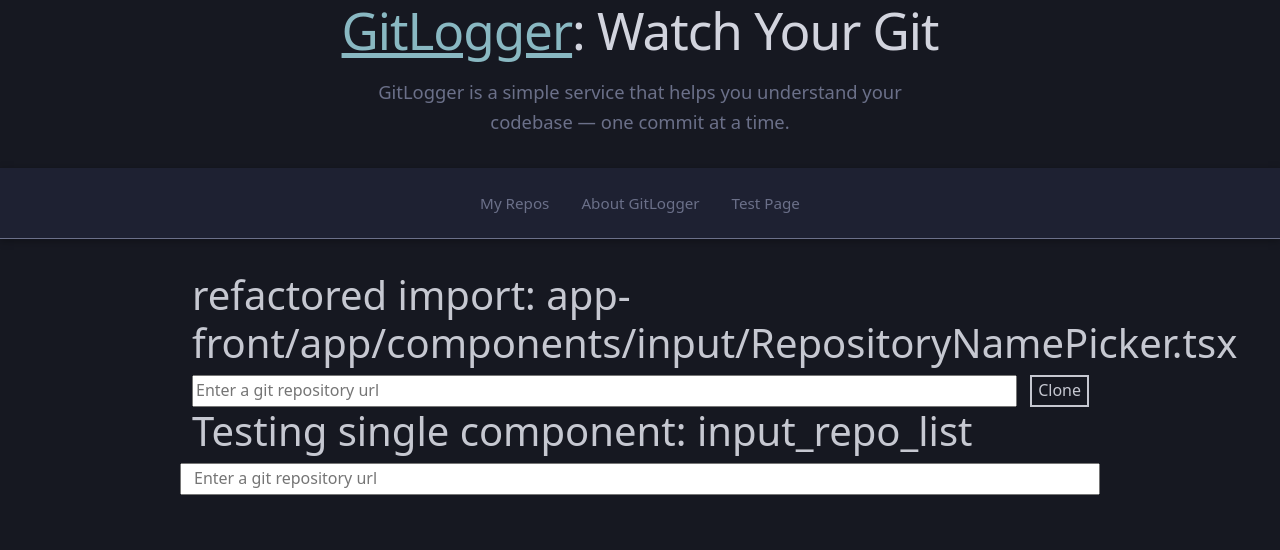
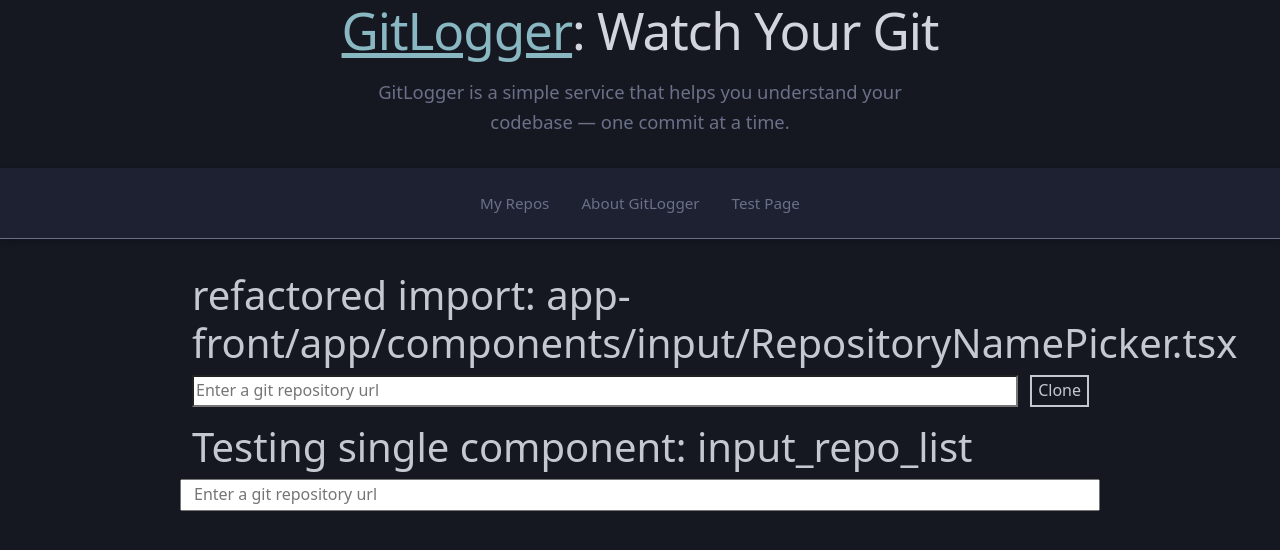
Before and after one commit to GitLogging/GitLogger-Docker, a Next.js app in the folder app-front/: page /testing/input_repo_list in a window 1280 px wide. Shown: the top 550 px of the page. Built offline with nearby package versions, Linux system fonts and the light colour scheme.

Commit message:
clean: improve css for form elements

```diff
--- a/app-front/app/components/input/RepositoryUrlPicker.tsx
+++ b/app-front/app/components/input/RepositoryUrlPicker.tsx
@@ -56,6 +56,7 @@ function buildForm() {
 
     const formContents = (
         <div
+            className={'mb-3 input-group'}
             style={{
                 display: 'flex',
                 alignItems: 'center',
@@ -64,7 +65,7 @@ function buildForm() {
         >
             <input
                 style={{
-                    width: '100%', // enable this expand to full width of parent
+                    flexGrow: 2,
                 }}
                 type="search"
                 list={dataListId}
```
